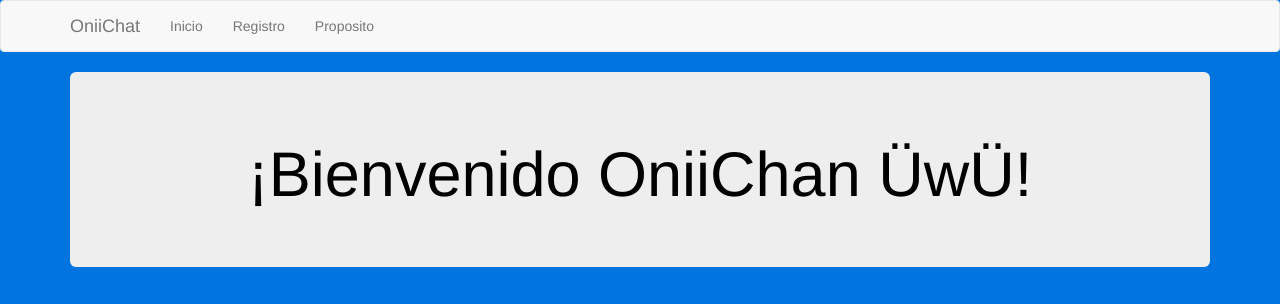
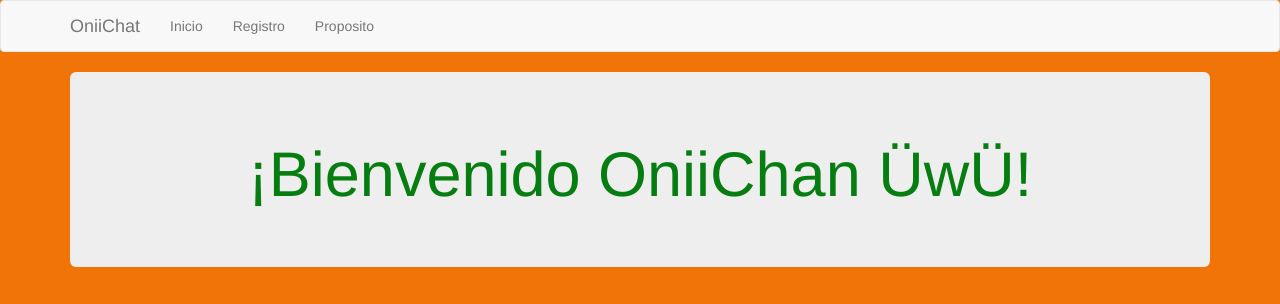
Before and after one commit to Torres911/OniiChat, a Flask app: page / in a window 1280 px wide. Shown: the top 304 px of the page. Run offline with Flask 2, Linux system fonts and the light colour scheme; some libraries are stand-ins or nearby versions.

Commit message:
Add files via upload

```diff
--- a/app/app.py
+++ b/app/app.py
@@ -52,7 +52,7 @@ def login():
 
 		if(u in lista_usuarios):
 			if(p in lista_contrasenas):
-				if(lista_usuarios.index(n) == lista_contrasenas.index(c)):
+				if(lista_usuarios.index(u) == lista_contrasenas.index(p)):
 					return render_template('mainpage.html')
 				else:
 					return render_template('denegado.html')
--- a/app/templates/home.html
+++ b/app/templates/home.html
@@ -2,19 +2,19 @@
 
 {% block body %}
 	<div class="jumbotron text-center">
-		<h1 style="color:#000000";>¡Bienvenido OniiChan ÜwÜ!</h1>
+		<h1 style="color:#067D10";>¡Bienvenido OniiChan ÜwÜ!</h1>
 	</div>
 	<div>
-		<img src="https://image.ibb.co/cOHY06/Oniichat.png" title="OniiChat" height="400" width="400" align="left" style="float:left; margin:10px"/>
+		<img src="https://image.ibb.co/cOHY06/Oniichat.png" title="OniiChat" height="350" width="350" align="left-center" style="float:left; margin:10px"/>
 	</div>
 	<form method="POST" action="/">
 		<div class="form-group" align="center">
 			<br/>
 			<br/>
-			<h1 style="color:#FFFFFF";>INICIA SESIÓN</h1>
-			<h2 style="color:#FFFFFF"><font size="3">Usuario:</font></h2>
+			<h1 style="color:#067D10";>INICIA SESIÓN</h1>
+			<h2 style="color:#067D10><font size="1">Usuario:</font></h2>
 				<p><input type="text" maxlength="25" minlength="5" name="USUARIO" required=""></p>
-			<h3 style="color:#FFFFFF"><font size="3">Contraseña:</font></h3>
+			<h3 style="color:#067D10><font size="1">Contraseña:</font></h3>
 				<p><input type="password" maxlength="25" minlength="3" name="CONTRASEÑA" required=""></p>
 				<br/>
 				<br/>
--- a/app/templates/layout.html
+++ b/app/templates/layout.html
@@ -7,7 +7,7 @@
 		<link rel="stylesheet" href="https://maxcdn.bootstrapcdn.com/bootstrap/3.3.7/css/bootstrap.min.css">
 		<!--Codigo libre tomado de http://getbootstrap.com/-->
 	</head>
-	<body style="background-color:#0174DF;">
+	<body style="background-color:#F17408;">
 		{% include 'includes/_navbar.html' %}
 		<div class="container">
 			{% block body %}
--- a/app/templates/register.html
+++ b/app/templates/register.html
@@ -12,6 +12,7 @@
 				<p><input type="text" maxlength="25" minlength="5" name="USUARIONUEVO" required=""></p>
 			<h3 style="color:#FFFFFF"><font size="3">Contraseña:</font></h3>
 				<p><input type="password" maxlength="25" minlength="3" name="CONTRASEÑANUEVA" required=""></p>
+				<br>
 			<h4 style="color:#FFFFFF"><font size="3">Confirma tu Contraseña:</font></h4>
 				<p><input type="password" maxlength="25" minlength="3" name="CONTRASEÑANUEVAREP" required=""></p>
 				<br/>
```
